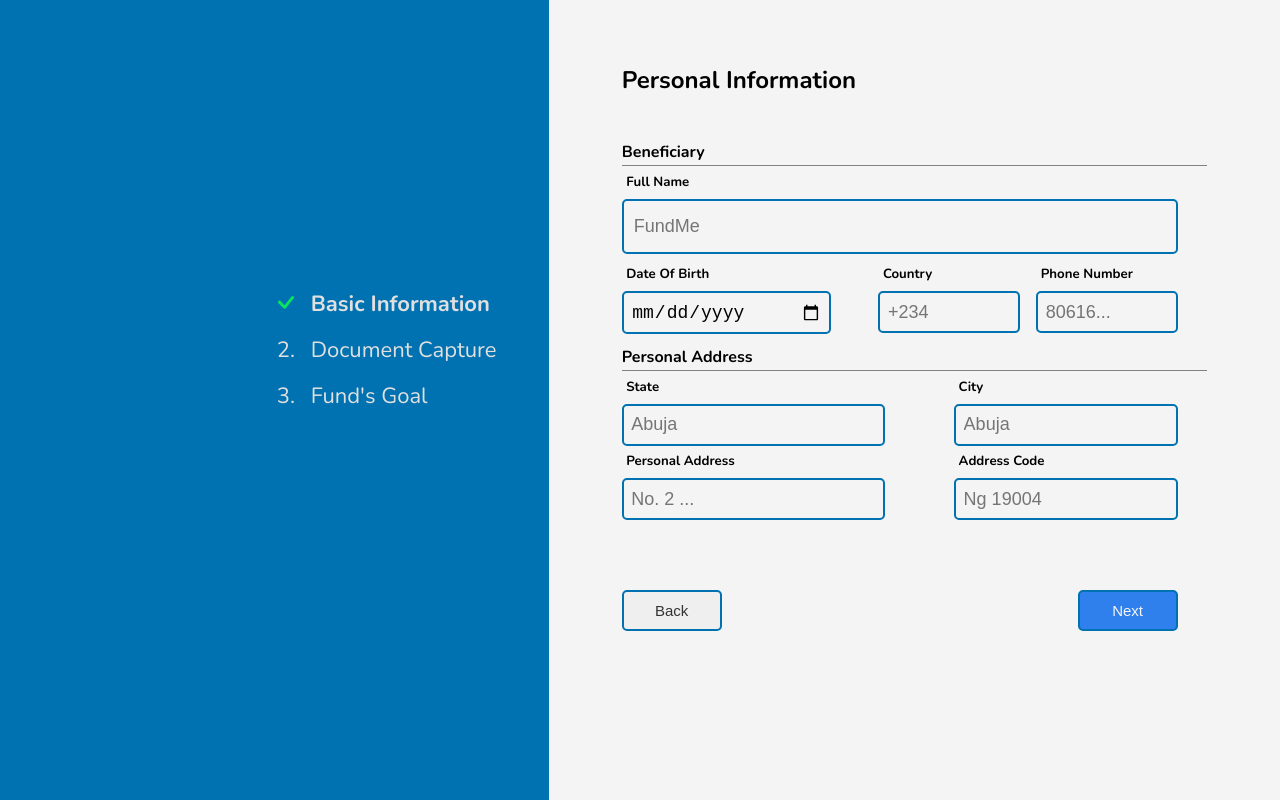
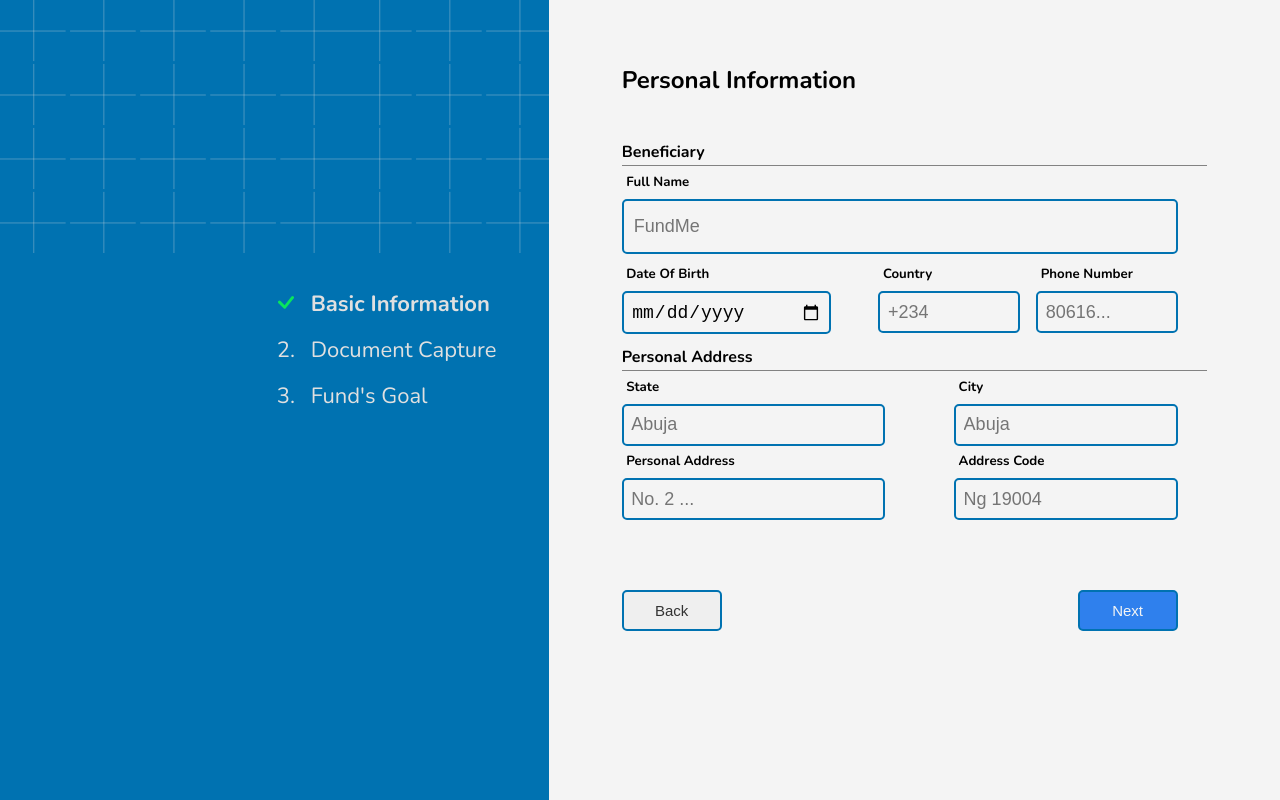
Before and after one commit to zuri-training/FundMe-fe-pjt-69, a plain HTML site: page Pages/reg1.html in a window 1280 px wide. Drawn offline with nearby package versions, Linux system fonts and the light colour scheme.

Commit message:
added css pattern

```diff
--- a/scss/reg.scss
+++ b/scss/reg.scss
@@ -31,6 +31,8 @@ h1, h2, h3,h4, h5, h6 {
     grid-template-columns: .75fr 1fr;
 
     #left {
+        background: url('../svg/left-bg.svg');
+        background-repeat: repeat-x;
         background-color: $primary-color;
         position: relative;
 
```
Also changed, not shown: css/reg.css, svg/left-bg.svg (added), 1 other file.
